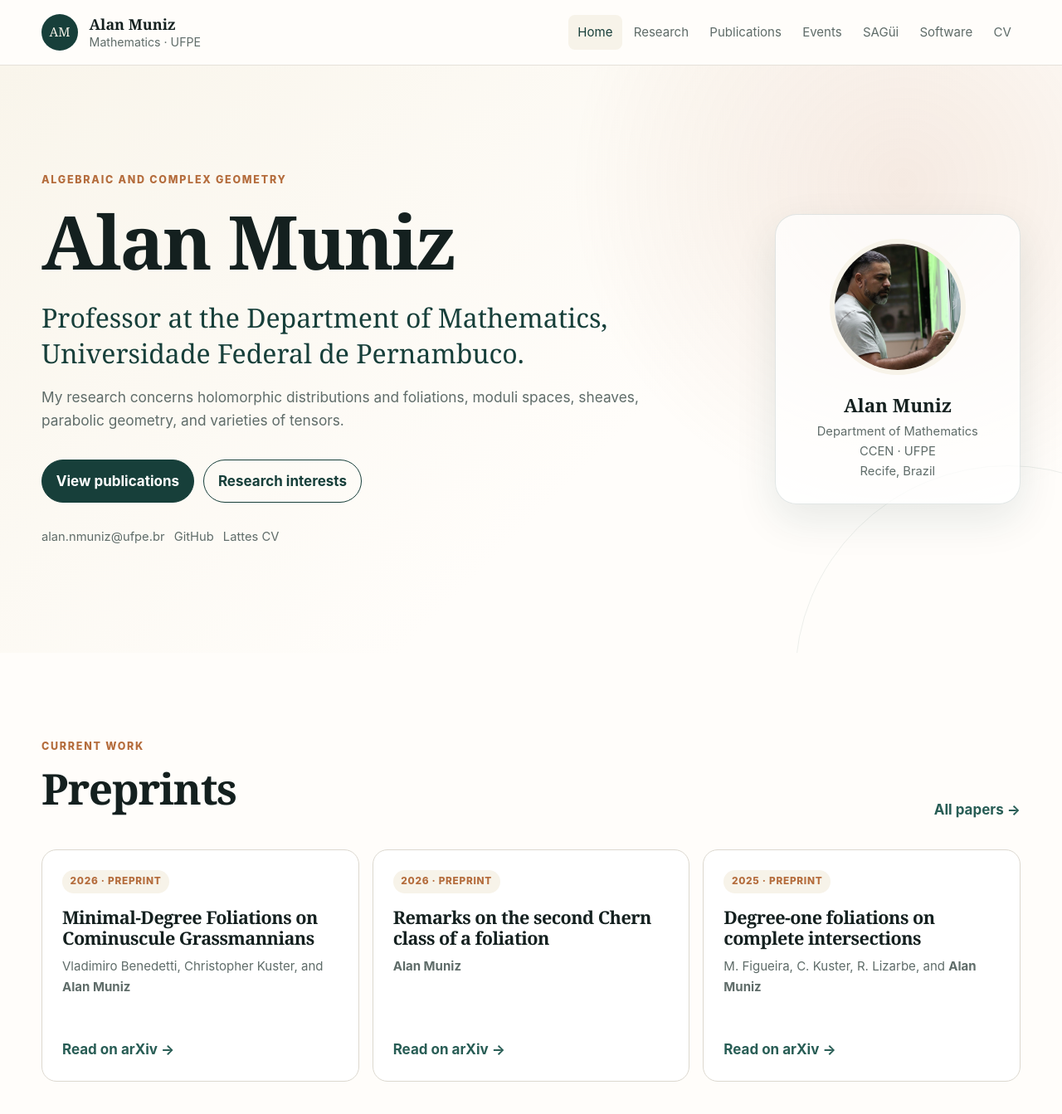
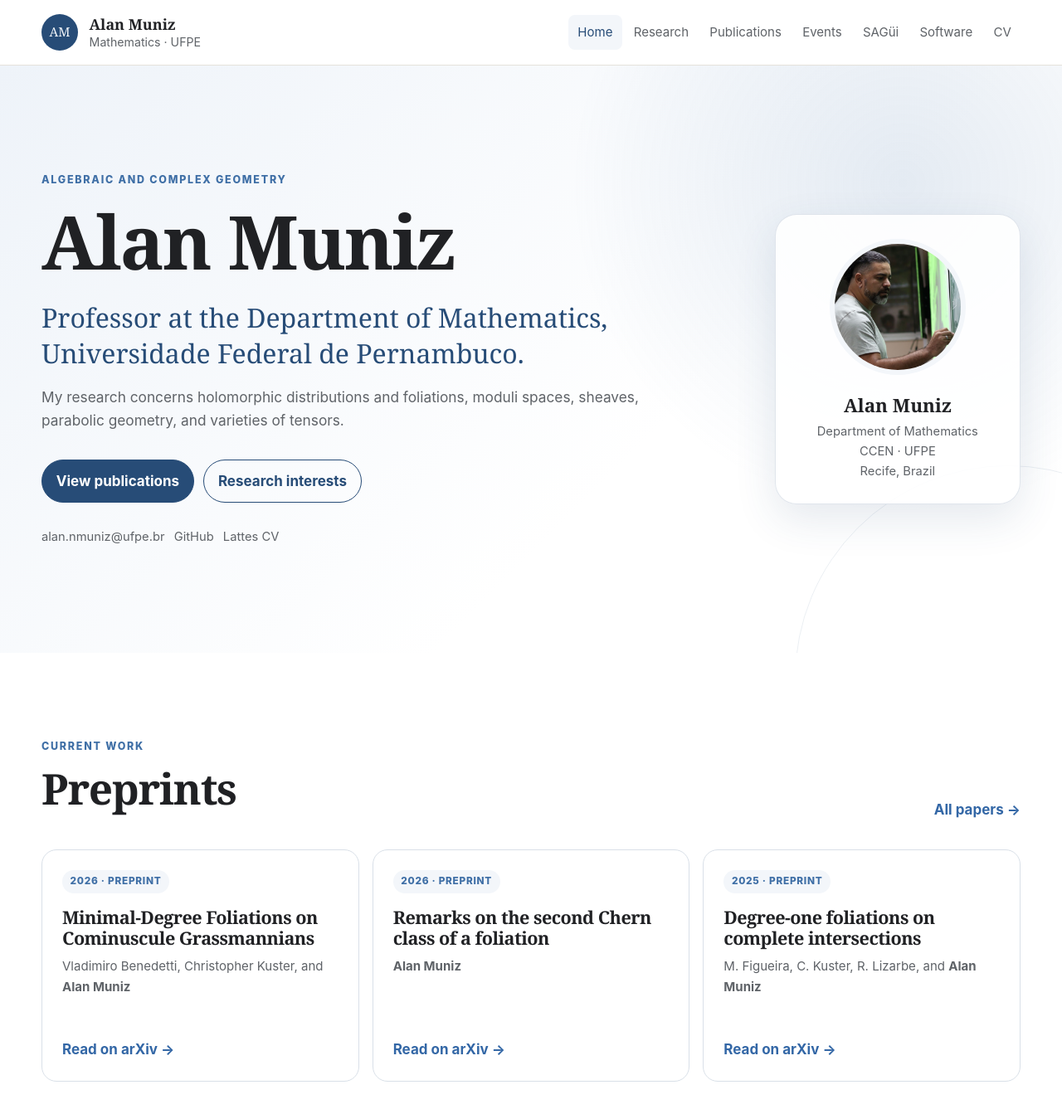
Before and after one commit to alannmuniz/alannmuniz.github.io, a Jekyll site: the page built from index.md, in a window 1280 px wide and 1400 px high. Shown: the top 1343 px of the window at 83% size. Built offline with Jekyll 4.4.1, drawn with Linux system fonts in a browser that asks for light colours.

Commit message:
Update style.css

```diff
--- a/assets/css/style.css
+++ b/assets/css/style.css
@@ -1,13 +1,13 @@
 :root {
-  --ink: #14201f;
-  --muted: #5f6c69;
-  --green: #173f3a;
-  --green-2: #285d55;
-  --cream: #f7f3e9;
-  --paper: #fffdfa;
-  --line: #dcd8cf;
-  --accent: #b46c3c;
-  --shadow: 0 18px 50px rgba(23, 63, 58, 0.10);
+  --ink: #202124;
+  --muted: #5f6368;
+  --green: #274c77;
+  --green-2: #3367a6;
+  --cream: #f3f6fa;
+  --paper: #ffffff;
+  --line: #d9e0e8;
+  --accent: #3f6fa6;
+  --shadow: 0 18px 50px rgba(39, 76, 119, 0.12);
   --radius: 18px;
   --shell: 1180px;
   --narrow: 820px;
@@ -74,7 +74,7 @@ ul, ol { padding-left: 1.35rem; }
   z-index: 20;
   top: 0;
   border-bottom: 1px solid rgba(220, 216, 207, 0.75);
-  background: rgba(255, 253, 250, 0.92);
+  background: rgba(255, 255, 255, 0.94);
   backdrop-filter: blur(14px);
 }
 
@@ -149,8 +149,8 @@ ul, ol { padding-left: 1.35rem; }
   overflow: hidden;
   padding: clamp(5rem, 10vw, 9rem) 0;
   background:
-    radial-gradient(circle at 85% 20%, rgba(180,108,60,.13), transparent 25rem),
-    linear-gradient(135deg, #f9f5eb, #fffdfa 60%);
+    radial-gradient(circle at 85% 20%, rgba(63,111,166,.14), transparent 25rem),
+    linear-gradient(135deg, #eef3f9, #ffffff 62%);
 }
 
 .hero::after {
@@ -158,7 +158,7 @@ ul, ol { padding-left: 1.35rem; }
   position: absolute;
   width: 32rem;
   height: 32rem;
-  border: 1px solid rgba(23,63,58,.08);
+  border: 1px solid rgba(39,76,119,.09);
   border-radius: 50%;
   right: -12rem;
   bottom: -18rem;
@@ -243,9 +243,9 @@ ul, ol { padding-left: 1.35rem; }
 
 .profile-card {
   padding: 1rem;
-  border: 1px solid rgba(23,63,58,.12);
+  border: 1px solid rgba(39,76,119,.14);
   border-radius: calc(var(--radius) + 8px);
-  background: rgba(255,255,255,.72);
+  background: rgba(255,255,255,.88);
   box-shadow: var(--shadow);
 }
 
@@ -517,7 +517,7 @@ ul, ol { padding-left: 1.35rem; }
 
 .site-footer {
   padding: 3rem 0 1.5rem;
-  background: #102d2a;
+  background: #1f3653;
   color: white;
 }
 
```
